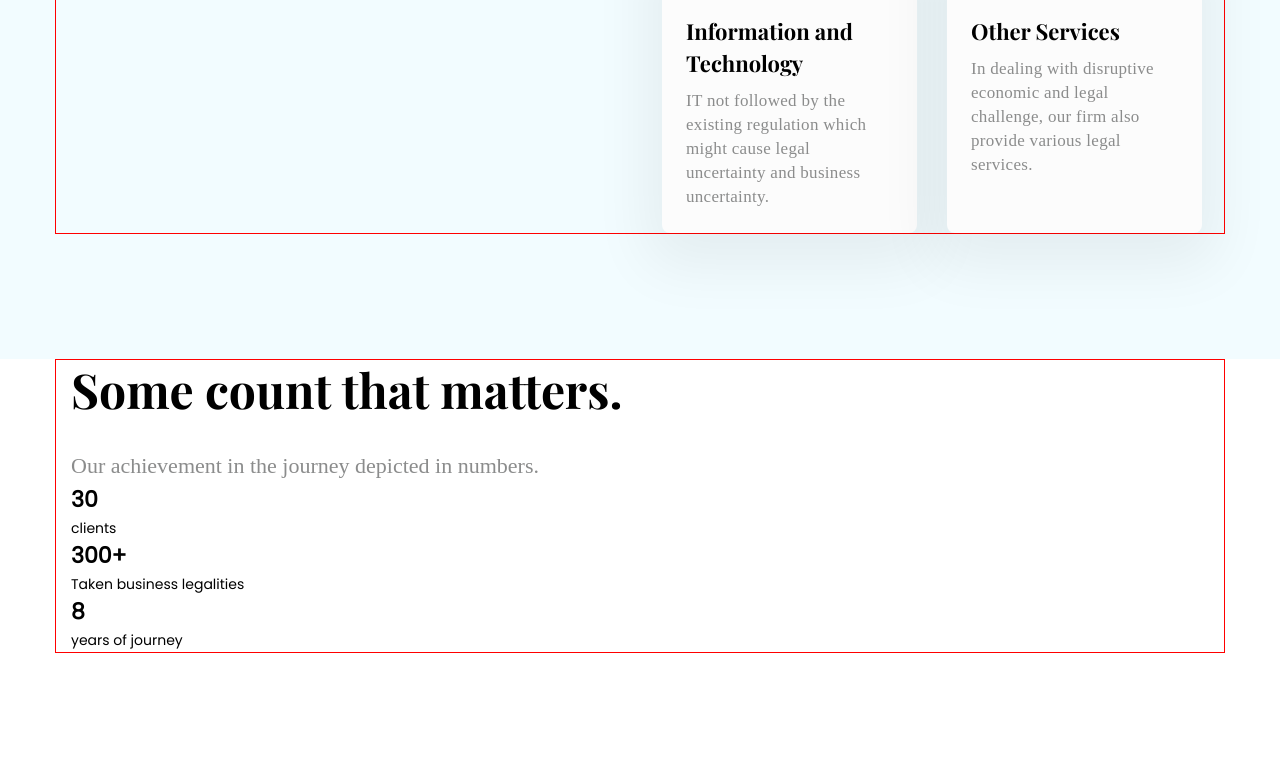
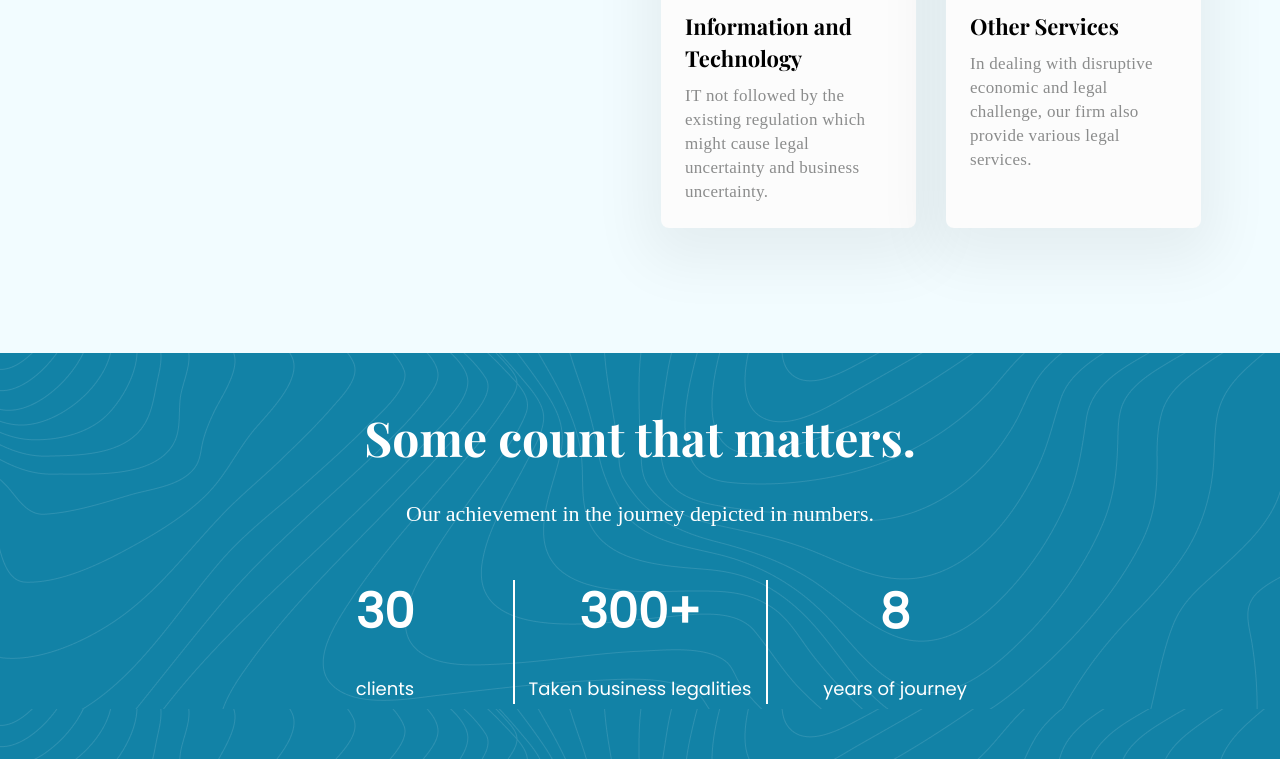
Before and after one commit to Habiba-007/problem_lawyer, a website: page index.html in a window 1280 px wide. Shown: the part 1644-2403 px from the top of the page. Before the commit the page ends 2297 px from the top, so only its background shows below. Drawn offline with nearby package versions, Linux system fonts and the light colour scheme; a web font is replaced by a local one.

Commit message:
counter part css

```diff
--- a/assets/styles/app.css
+++ b/assets/styles/app.css
@@ -126,15 +126,24 @@ h3 {
   line-height: 32px;
 }
 
+.common_heading.center {
+  text-align: center;
+}
 .common_heading h2 {
   font-family: var(--play_fair);
   font-size: 48px;
   line-height: 58px;
 }
-@media (min-width: 0px) and (max-width: 575.9px) {
+@media (min-width: 576px) and (max-width: 767px) {
   .common_heading h2 {
     font-size: 31px;
     line-height: 35px;
+  }
+}
+@media (min-width: 0px) and (max-width: 575.9px) {
+  .common_heading h2 {
+    font-size: 33px;
+    line-height: 44px;
   }
 }
 .common_heading p {
@@ -150,10 +159,13 @@ h3 {
     line-height: 23px;
   }
 }
+.common_heading.white h2,
+.common_heading.white p {
+  color: var(--white);
+}
 
 .container {
   width: 1400px;
-  border: var(--border);
   margin: auto;
   padding: 0px 15px;
 }
@@ -357,8 +369,8 @@ nav ul li a.active, nav ul li a:hover {
 }
 @media (min-width: 576px) and (max-width: 767px) {
   #banner .banner_content .left_banner_details .top h1 {
-    font-size: 66px;
-    line-height: 69px;
+    font-size: 52px;
+    line-height: 55px;
   }
 }
 #banner .banner_content .left_banner_details .top p {
@@ -574,4 +586,62 @@ nav ul li a.active, nav ul li a:hover {
   color: var(--gray);
 }
 
+#counter {
+  background-image: url("../images/counter_bg/bg.png");
+}
+#counter .counter_content {
+  padding: 55px 0;
+}
+#counter .counter_content .counter_items {
+  display: flex;
+  justify-content: center;
+  padding-top: 48px;
+}
+@media (min-width: 0px) and (max-width: 575.9px) {
+  #counter .counter_content .counter_items {
+    display: block;
+  }
+}
+#counter .counter_content .counter_items .item {
+  width: 255px;
+  gap: 30px;
+}
+@media (min-width: 0px) and (max-width: 575.9px) {
+  #counter .counter_content .counter_items .item {
+    margin: auto;
+  }
+}
+#counter .counter_content .counter_items .item.item2 {
+  border-left: 2px solid var(--white);
+  border-right: 2px solid var(--white);
+}
+@media (min-width: 0px) and (max-width: 575.9px) {
+  #counter .counter_content .counter_items .item.item2 {
+    border-left: 0;
+    border-right: 0;
+    border-top: 2px solid var(--white);
+    border-bottom: 2px solid var(--white);
+    padding: 30px 0px;
+    margin: 30px auto;
+  }
+}
+#counter .counter_content .counter_items .item h3 {
+  font-size: 48px;
+  line-height: 64px;
+  margin-bottom: 30px;
+}
+#counter .counter_content .counter_items .item p {
+  font-size: 18px;
+  line-height: 30px;
+}
+@media (min-width: 576px) and (max-width: 767px) {
+  #counter .counter_content .counter_items .item p {
+    line-height: 32px;
+  }
+}
+#counter .counter_content .counter_items .item h3, #counter .counter_content .counter_items .item p {
+  color: var(--white);
+  text-align: center;
+}
+
 /*# sourceMappingURL=app.css.map */
```
Also changed, not shown: 1 other file.
